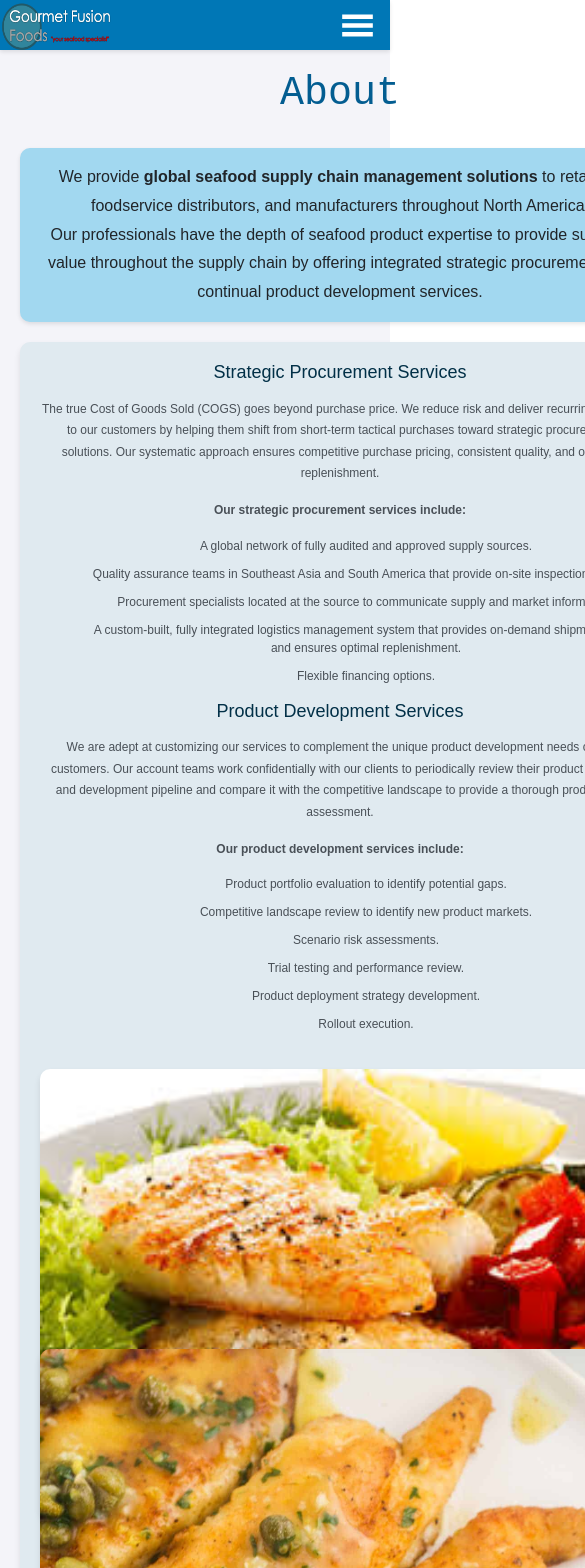
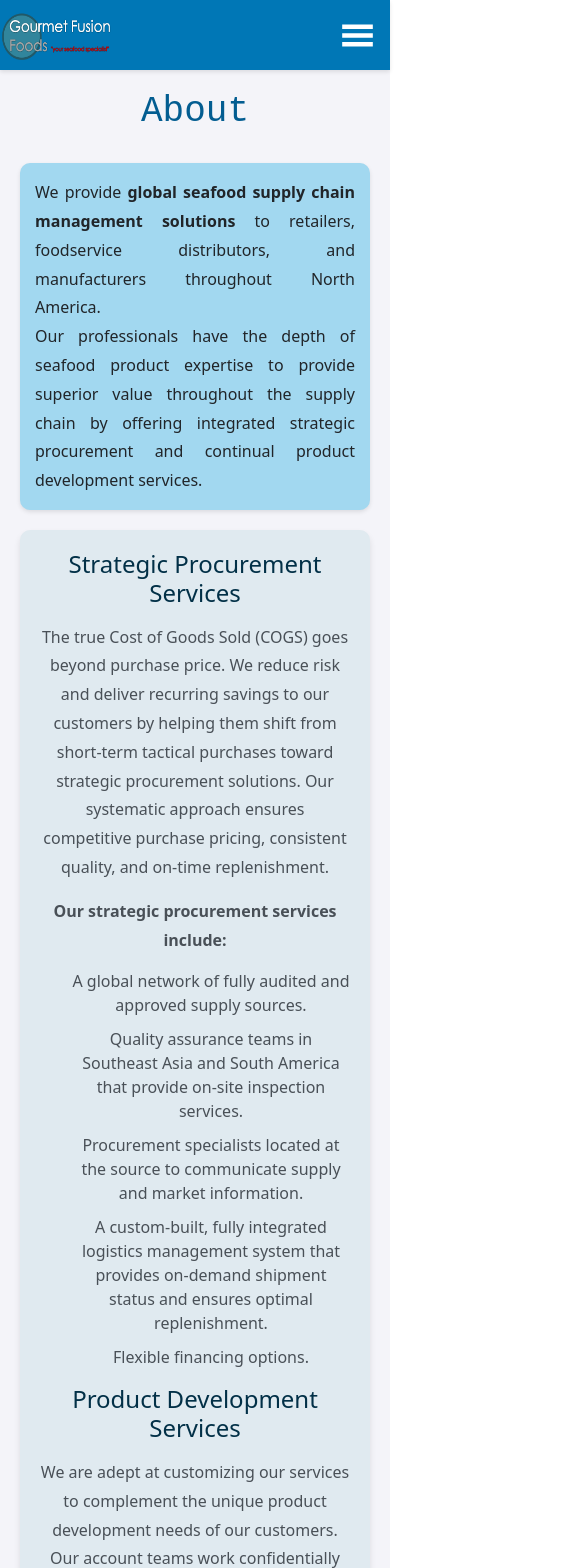
Before and after one commit to AnkushTyagi1/TBPPP-Group-12, a React (Create React App) app in the folder gourmetfusion/: page /about in a window 390 px wide. Shown: the top 1568 px of the page, 585 px wide, since content can reach past the window. Built offline with nearby package versions, Linux system fonts and the light colour scheme.

Commit message:
fix some of the issues in styling of about page

```diff
--- a/gourmetfusion/src/index.css
+++ b/gourmetfusion/src/index.css
@@ -9,13 +9,12 @@ body {
   font-family: Arial, sans-serif;
   line-height: 1.6;
   color: #333;
-  /* height: 100%;
-  margin: 0%; */
+  height: 100vh;
+  margin: 0%;
 }
 
 /* App Container */
 .App {
-  height: 100vh;
   display: flex;
   flex-direction: column;
 }
@@ -24,7 +23,6 @@ body {
 .nav {
   position: sticky;
   width: 100%;
-
   top: 0;
   display: flex;
   align-items: center;
@@ -35,6 +33,7 @@ body {
   padding: 0 20px;
   z-index: 2;
   box-shadow: 0 2px 4px rgba(0, 0, 0, 0.1);
+  margin-bottom: 100px;
 }
 
 .left img {
@@ -117,12 +116,14 @@ body {
 }
 
 /* About Section */
+/* About Container */
 .about-container {
   display: flex;
   flex-wrap: wrap;
   gap: 20px;
   padding: 20px;
   background-color: #f4f4f9;
+  justify-content: center;
 }
 
 /* Left About Section */
@@ -131,13 +132,15 @@ body {
   display: flex;
   flex-direction: column;
   gap: 20px;
+  width: 100%; /* Full width for smaller screens */
 }
 
 .left-about h3 {
   font-family: 'Courier New', Courier, monospace;
-  font-size: 40px;
+  font-size: 36px;
   color: #035d91;
   margin-bottom: 10px;
+  text-align: center; /* Centered on smaller screens */
 }
 
 .about-desc {
@@ -147,6 +150,7 @@ body {
   line-height: 1.8;
   font-size: 16px;
   box-shadow: 0 2px 4px rgba(0, 0, 0, 0.1);
+  text-align: justify;
 }
 
 .about-left-content {
@@ -157,7 +161,7 @@ body {
 }
 
 .about-content h2 {
-  font-size: 22px;
+  font-size: 24px;
   color: #023047;
   margin-bottom: 15px;
 }
@@ -169,15 +173,12 @@ body {
   color: #495057;
 }
 
-.about-content ul {
-  list-style-type: none;
-  margin-left: 20px;
-}
 
 .about-content li {
   font-size: 16px;
   margin-bottom: 10px;
   color: #495057;
+  list-style: none;
 }
 
 /* About Images Section */
@@ -186,31 +187,34 @@ body {
   display: flex;
   gap: 20px;
   flex-wrap: wrap;
-
+  /* padding: 15%; */
+  justify-content: center; /* Center images on smaller screens */
 }
 
-.about-images img{
+/* .about-images div {
+  flex: 1;
+  min-width: 150px;
+  max-width: 200px;
+  text-align: center;
+} */
+
+.about-images img {
+  width: 100%;
+  max-width: 200px;
+  height: 200px;
+  border-radius: 10px;
+  box-shadow: 0 4px 6px rgba(0, 0, 0, 0.1);
+}
+.about-images div{
   height: 50%;
   width: 40%;
 }
 
-.about-images div {
-  flex: 1;
-  min-width: 150px;
-  text-align: center;
-}
-
-.about-images img {
-  width: 100%;
-  max-width: 200px;
-  border-radius: 10px;
-  box-shadow: 0 4px 6px rgba(0, 0, 0, 0.1);
-}
-
-.about-images p {
+.para {
   font-size: 14px;
-  margin-top: 10px;
   color: #555;
+ text-align:center;
+ padding-top: 4%;
 }
 
 /* Right About Section */
@@ -220,57 +224,63 @@ body {
   padding: 20px;
   border-radius: 10px;
   box-shadow: 0 4px 6px rgba(0, 0, 0, 0.1);
+  width: 100%; /* Full width for smaller screens */
+  margin-top: 1%;
 }
 
 .about-right-content h3 {
-  font-family:'Gill Sans', 'Gill Sans MT', Calibri, 'Trebuchet MS', sans-serif;
-  font-size: 30px;
+  font-family: 'Gill Sans', 'Gill Sans MT', Calibri, 'Trebuchet MS', sans-serif;
+  font-size: 28px;
   color: #2a373f;
-  margin-bottom: 10px;
+  margin-bottom: 15px;
+  text-align: center;
 }
 
 .about-right-content p {
-  font-size: 26px;
+  font-size: 16px;
   line-height: 1.8;
   color: #495057;
-}
-.about-right-content iframe{
-  border-radius: 17px;
-  box-shadow: 10px 10px 10px 10px;
-  margin-top: 35px;
+  text-align: justify;
 }
 
-/* Responsive Design */
-@media screen and (max-width: 1024px) {
+.about-right-content iframe {
+  border-radius: 10px;
+  width: 100%;
+  height: 300px;
+  margin-top: 20px;
+  border: none;
+}
+
+/* Media Queries for Responsiveness */
+@media (max-width: 768px) {
   .about-container {
     flex-direction: column;
+    align-items: center;
   }
 
-  .left-about,
+  .left-about {
+    width: 100%;
+  }
+
   .about-right-content {
-    flex: 1;
+    width: 100%;
+  }
+
+  .about-images div {
+    max-width: 150px;
+  }
+
+  .about-images img {
+    max-width: 150px;
+  }
+
+  .about-right-content iframe {
+    height: 250px;
   }
 }
 
-@media screen and (max-width: 768px) {
-  .about-images {
-    flex-direction: column;
-    gap: 10px;
-  }
 
-  .about-images div {
-    text-align: center;
-  }
 
-  .about-content h2 {
-    font-size: 20px;
-  }
-
-  .about-content p,
-  .about-content li {
-    font-size: 14px;
-  }
-}
 
 @media screen and (max-width: 600px) {
   .ham {
@@ -287,21 +297,8 @@ body {
   }
 
   .nav {
-    height: 60px;
+    height: 70px;
     padding: 0 15px;
   }
 
-  .about-content h2 {
-    font-size: 18px;
-  }
-
-  .about-content p,
-  .about-content li,
-  .about-right-content p {
-    font-size: 12px;
-  }
-
-  .about-images img {
-    max-width: 100%;
-  }
 }
--- a/gourmetfusion/src/pages/About.js
+++ b/gourmetfusion/src/pages/About.js
@@ -51,15 +51,15 @@ const About = () => {
         <div className='about-images'>
         <div>
                <img src={grill} alt="Grilled Tilapia Fillet" />
-               <p>Grilled Tilapia Fillet With Vegetables And Lemon</p>
+               <p className='para'>Grilled Tilapia Fillet With Vegetables And Lemon</p>
              </div>
              <div>
                <img src={fish} alt="Fish Piccata" />
-               <p>Fish (Swai Fillet) Piccata With Capers</p>
+               <p className='para'>Fish (Swai Fillet) Piccata With Capers</p>
              </div>
              <div>
                <img src={burger} alt="Yellowfin Tuna Burger" />
-               <p>Yellowfin Tuna Burger</p>
+               <p className='para'>Yellowfin Tuna Burger</p>
              </div>
         </div>
         </div>
@@ -73,98 +73,14 @@ const About = () => {
             Culver City, CA 90230<br />
             Tel: 310.568.0038<br />
             cs@gourmetfusionfoods.com <br/>
-            <iframe
-          src="https://www.google.com/maps/embed?pb=!1m18!1m12!1m3!1d3308.3107918645674!2d-118.38895752366012!3d33.98455002130043!2m3!1f0!2f0!3f0!3m2!1i1024!2i768!4f13.1!3m3!1m2!1s0x80c2b75165f9e417%3A0x31bbcfa9934fa209!2s5840%20Uplander%20Way%2C%20Culver%20City%2C%20CA%2090230%2C%20USA!5e0!3m2!1sen!2sin!4v1737287733761!5m2!1sen!2sin"
-          width="600"
-          height="450"
-          style={{ border: 0 }}
-          allowFullScreen=""
-          loading="lazy"
-        ></iframe>
+            <iframe src="https://www.google.com/maps/embed?pb=!1m18!1m12!1m3!1d3310.89301739469!2d-118.40453509999998!3d33.918152899999995!2m3!1f0!2f0!3f0!3m2!1i1024!2i768!4f13.1!3m3!1m2!1s0x80c2b751276efc87%3A0x9294685e0d7b7db3!2sGourmet%20Fusion%20Foods!5e0!3m2!1sen!2sin!4v1737735778413!5m2!1sen!2sin"
+             width="600" height="450" allowfullscreen="" loading="lazy" referrerpolicy="no-referrer-when-downgrade">
+
+             </iframe>
           </p>
       </div>
    </div>
 
-
-
-
-
-
-
-
-
-
-
-    // <div className="about-container">
-    //   <div className="about-header">
-    //     <h1>About</h1>
-    //   </div>
-
-    //   <div className="about-content">
-    //     <div className="about-left-content">
-    //       <div className='about-desc'>
-    //         We provide <strong>global seafood supply chain management solutions</strong> to retailers, foodservice distributors, and manufacturers throughout North America.
-    //         <br /><br />
-    //         Our professionals have the depth of seafood product expertise to provide superior value throughout the supply chain by offering integrated strategic procurement and continual product development services.
-    //       </div>
-
-    //       <h2>Strategic Procurement Services</h2>
-    //       <p>
-    //         The true Cost of Goods Sold (COGS) goes beyond purchase price. We reduce risk and deliver recurring savings to our customers by helping them shift from short-term tactical purchases toward strategic procurement solutions. Our systematic approach ensures competitive purchase pricing, consistent quality, and on-time replenishment.
-    //       </p>
-
-    //       <p><strong>Our strategic procurement services include:</strong></p>
-    //       <ul>
-    //         <li>A global network of fully audited and approved supply sources.</li>
-    //         <li>Quality assurance teams in Southeast Asia and South America that provide on-site inspection services.</li>
-    //         <li>Procurement specialists located at the source to communicate supply and market information.</li>
-    //         <li>A custom-built, fully integrated logistics management system that provides on-demand shipment status and ensures optimal replenishment.</li>
-    //         <li>Flexible financing options.</li>
-    //       </ul>
-
-    //       <h2>Product Development Services</h2>
-    //       <p>
-    //         We are adept at customizing our services to complement the unique product development needs of our customers. Our account teams work confidentially with our clients to periodically review their product portfolio and development pipeline and compare it with the competitive landscape to provide a thorough product line assessment.
-    //       </p>
-
-    //       <p><strong>Our product development services include:</strong></p>
-    //       <ul>
-    //         <li>Product portfolio evaluation to identify potential gaps.</li>
-    //         <li>Competitive landscape review to identify new product markets.</li>
-    //         <li>Scenario risk assessments.</li>
-    //         <li>Trial testing and performance review.</li>
-    //         <li>Product deployment strategy development.</li>
-    //         <li>Rollout execution.</li>
-    //       </ul>
-    //     </div>
-
-    //     <div className="about-right-content">
-    //       <h3>Contact:</h3>
-    //       <p>
-    //         Gourmet Fusion Foods<br />
-    //         5840 Uplander Way<br />
-    //         Culver City, CA 90230<br />
-    //         Tel: 310.568.0038<br />
-    //         cs@gourmetfusionfoods.com <br/>
-    //       </p>
-
-    //       <div className="about-images">
-    //         <div>
-    //           <img src={grill} alt="Grilled Tilapia Fillet" />
-    //           <p>Grilled Tilapia Fillet With Vegetables And Lemon</p>
-    //         </div>
-    //         <div>
-    //           <img src={fish} alt="Fish Piccata" />
-    //           <p>Fish (Swai Fillet) Piccata With Capers</p>
-    //         </div>
-    //         <div>
-    //           <img src={burger} alt="Yellowfin Tuna Burger" />
-    //           <p>Yellowfin Tuna Burger</p>
-    //         </div>
-    //       </div>
-    //     </div>
-    //   </div>
-    // </div>
   );
 };
 
--- a/gourmetfusion/src/pages/Contact.css
+++ b/gourmetfusion/src/pages/Contact.css
@@ -1,8 +1,8 @@
-html, body {
+/* html, body {
     height: 100%;
     margin: 0;
     font-family: Arial, sans-serif;
-}
+} */
 
 .reservation-container {
     display: flex;
```
